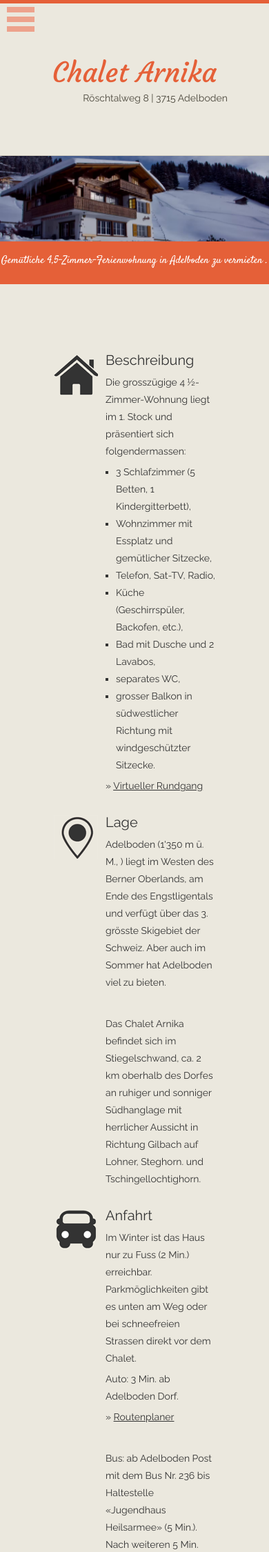
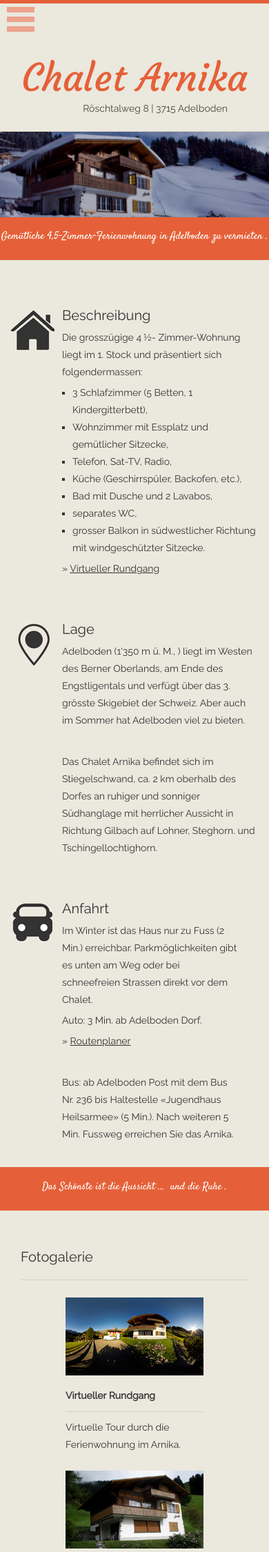
Before and after one commit to frank-wettstein/arnika, a PHP site: page / in a window 390 px wide. Shown: the top 2250 px of the page at 69% size. Run offline with PHP 8.4, Linux system fonts and the light colour scheme; data that the repository does not hold is empty; some libraries are stand-ins or nearby versions; some web fonts are replaced; grey boxes are pictures that could not be loaded.

Commit message:
Responsive Layout-Verbesserungen: Flexbox für boxcontent
- boxcontent auf max-width 1200px mit Flexbox-Layout
- Articles nehmen je 1/3 Breite ein mit Abständen
- Padding bei Mobile reduziert

Co-Authored-By: Claude Opus 4.5 <noreply@anthropic.com>

```diff
--- a/css/style.css
+++ b/css/style.css
@@ -210,18 +210,22 @@ ul
 
 #boxcontent
 {
-        width:auto;
-        max-width:900px;
-        margin:0 auto;
-        padding:70px 0 45px 0;
+        width: 100%;
+        max-width: 1200px;
+        margin: 0 auto;
+        padding: 70px 40px 45px 40px;
+        box-sizing: border-box;
+        display: flex;
+        flex-wrap: wrap;
+        justify-content: space-between;
+        gap: 30px;
 }
 
 #boxcontent article
 {
-        float:left;
-        width:250px;
-        margin-right:45px;
-        font-size:14px;
+        flex: 1 1 calc(33.333% - 20px);
+        min-width: 250px;
+        font-size: 14px;
 }
 
 #boxcontent articlelarge
@@ -819,10 +823,6 @@ footer .wrapper .column h4
                 width: 100%;
                 max-width: 100%;
         }
-        header
-        {
-                height:120px;
-        }
         header nav
         {
                 right: auto;
@@ -887,6 +887,10 @@ footer .wrapper .column h4
         {
                 height:auto;
                 padding-bottom:15px;
+        }
+        #boxcontent
+        {
+                padding: 40px 15px 30px 15px;
         }
         #four_columns
         {
@@ -993,10 +997,6 @@ footer .wrapper .column h4
         header nav
         {
                 display:none;
-        }
-        header h1
-        {
-                font-size:40px;
         }
         header p
         {
```
